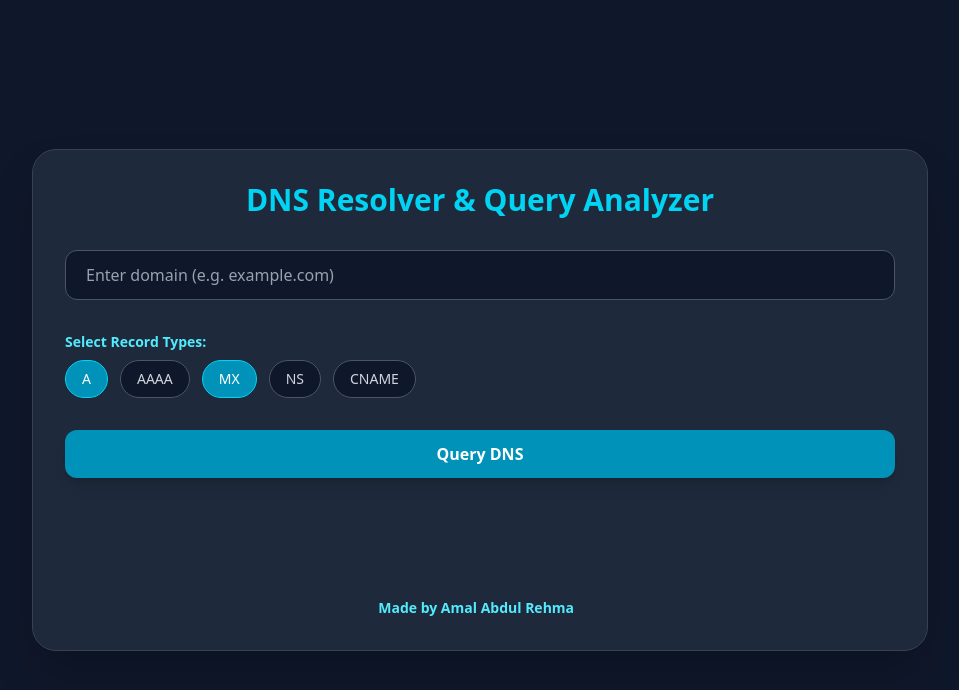
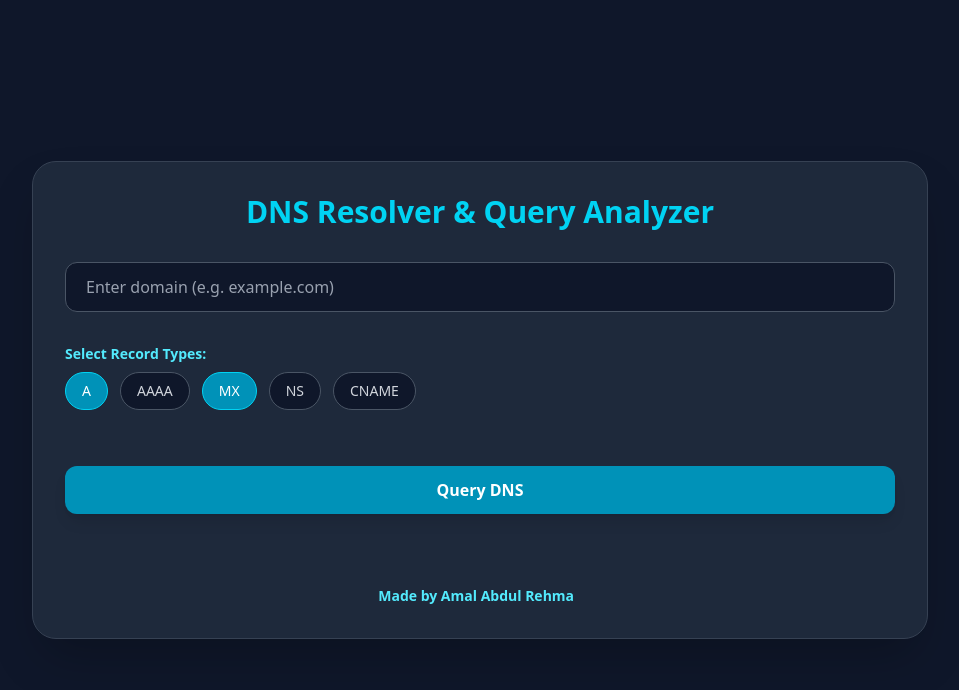
Before and after one commit to SabinaRasheed/DNS-Resolver-Analyzer, a React (Vite) app in the folder frontend/dns-frontend/: page / in a window 1280 px wide. Shown: the top 690 px of the page, without its empty margins (160-1119 px from the left). Built offline with nearby package versions, Linux system fonts and the light colour scheme.

Commit message:
Frontend Credits.jsx added

```diff
--- a/frontend/dns-frontend/src/App.jsx
+++ b/frontend/dns-frontend/src/App.jsx
@@ -125,7 +125,7 @@ export default function App() {
         </div>
 
         <button
-          className="w-full bg-cyan-600 hover:bg-cyan-700 text-white font-semibold py-3 rounded-xl shadow-lg transition-transform transform hover:scale-105"
+          className="mt-6 w-full bg-cyan-600 hover:bg-cyan-700 text-white font-semibold py-3 rounded-xl shadow-lg transition-transform transform hover:scale-105"
           onClick={handleQuery}
         >
           {loading ? "Querying..." : "Query DNS"}
@@ -254,9 +254,7 @@ export default function App() {
             </div>
           </motion.div>
         )}
-        <div className="mt-12">
           <Credits />
-        </div>
       </motion.div>
     </div>
   );
```
